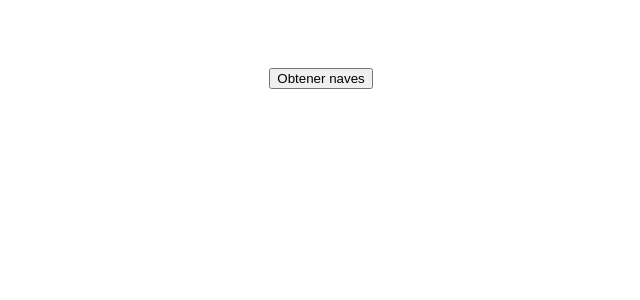
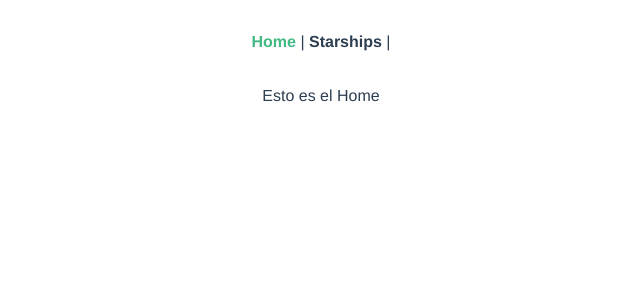
Before and after one commit to BorisFindell/S8---Vue-3, a Vue app in the folder starwars/: page /#/ in a window 1280 px wide. Shown: the top 300 px of the page, without its empty margins (319-959 px from the left). Built offline with nearby package versions, Linux system fonts and the light colour scheme.

Commit message:
Nivell 1

```diff
--- a/starwars/package.json
+++ b/starwars/package.json
@@ -7,9 +7,9 @@
     "build": "vue-cli-service build",
     "lint": "vue-cli-service lint"
   },
-
-
   "dependencies": {
+    "bootstrap": "^4.6.0",
+    "bootstrap-vue": "^2.21.2",
     "core-js": "^3.6.5",
     "vue": "^2.6.11",
     "vue-router": "^3.2.0",
--- a/starwars/src/App.vue
+++ b/starwars/src/App.vue
@@ -1,7 +1,8 @@
 <template>
   <div id="app">
     <div id="nav">
-      <!-- <router-link to="/">Home</router-link> | -->
+      <router-link to="/">Home</router-link> |
+      <router-link to="/StarshipsV">Starships</router-link> |
     </div>
     <router-view/>
   </div>
--- /dev/null
+++ b/starwars/src/components/Home.vue
@@ -0,0 +1,15 @@
+<template>
+    <div>
+        Esto es el Home
+    </div>
+</template>
+
+<script>
+    export default {
+        name: 'Home'
+    }
+</script>
+
+<style scoped>
+
+</style>
--- a/starwars/src/components/Starships.vue
+++ b/starwars/src/components/Starships.vue
@@ -1,12 +1,20 @@
 <template>
     <div>
-        <button @click="obtenirNaus" >Obtener naves</button>
-        <ul>
-            <li v-for="(nau, index) in $store.state.naus.results" :key="index">
-                Name: {{ nau.name }} <br>
-                Model: {{nau.model}}
-            </li>
-        </ul>
+        <b-button @click="obtenirNaus" >Obtener naves</b-button>
+        <br>
+        <br>
+        <b-list-group>
+            <b-list-group-item variant="success" class="d-flex justify-content-start py-3 mb-3" v-for="(nau, index) in $store.state.naus.results" :key="index">
+                <div>
+                    <div class="h3 text-left">
+                        Name: {{ nau.name }}
+                    </div>
+                    <div class="h5 text-left">
+                        Model: {{nau.model}}
+                    </div>
+                </div>
+            </b-list-group-item>
+        </b-list-group>
     </div>
 </template>
 
@@ -24,6 +32,6 @@ import { mapActions } from 'vuex'
     }
 </script>
 
-<style lang="scss" scoped>
+<style scoped>
 
 </style>
--- a/starwars/src/router/index.js
+++ b/starwars/src/router/index.js
@@ -1,14 +1,22 @@
 import Vue from 'vue'
 import VueRouter from 'vue-router'
-import Home from '../views/Home.vue'
+import HomeV from '../views/HomeV.vue'
+import StarshipsV from '../views/StarshipsV.vue'
+
 
 Vue.use(VueRouter)
 
 const routes = [
   {
     path: '/',
-    name: 'Home',
-    component: Home
+    name: 'HomeV',
+    component: HomeV
+  },
+
+  {
+    path: '/StarshipsV',
+    name: 'StarshipsV',
+    component: StarshipsV
   },
 ]
 
--- a/starwars/src/views/Home.vue
+++ b/starwars/src/views/HomeV.vue
@@ -1,6 +1,6 @@
 <template>
 <div class="container">
-  <Starships></Starships>
+  <Home></Home>
 </div>
 </template>
 
@@ -8,13 +8,13 @@
 
 // @ is an alias to /src
 
-import Starships from '../components/Starships.vue'
+import Home from '../components/Home.vue'
 
 export default {
 
-  name: 'Home',
+  name: 'HomeV',
   components: {
-    Starships
+    Home
   }
 }
 </script>
--- /dev/null
+++ b/starwars/src/views/StarshipsV.vue
@@ -0,0 +1,20 @@
+<template>
+<div class="container">
+  <Starships></Starships>
+</div>
+</template>
+
+<script>
+
+// @ is an alias to /src
+
+import Starships from '../components/Starships.vue'
+
+export default {
+
+  name: 'StarshipsV',
+  components: {
+    Starships
+  }
+}
+</script>
```
Also changed, not shown: starwars/src/main.js (+6 -1 lines), 1 other file (tests, documents, lock files or other folders).
